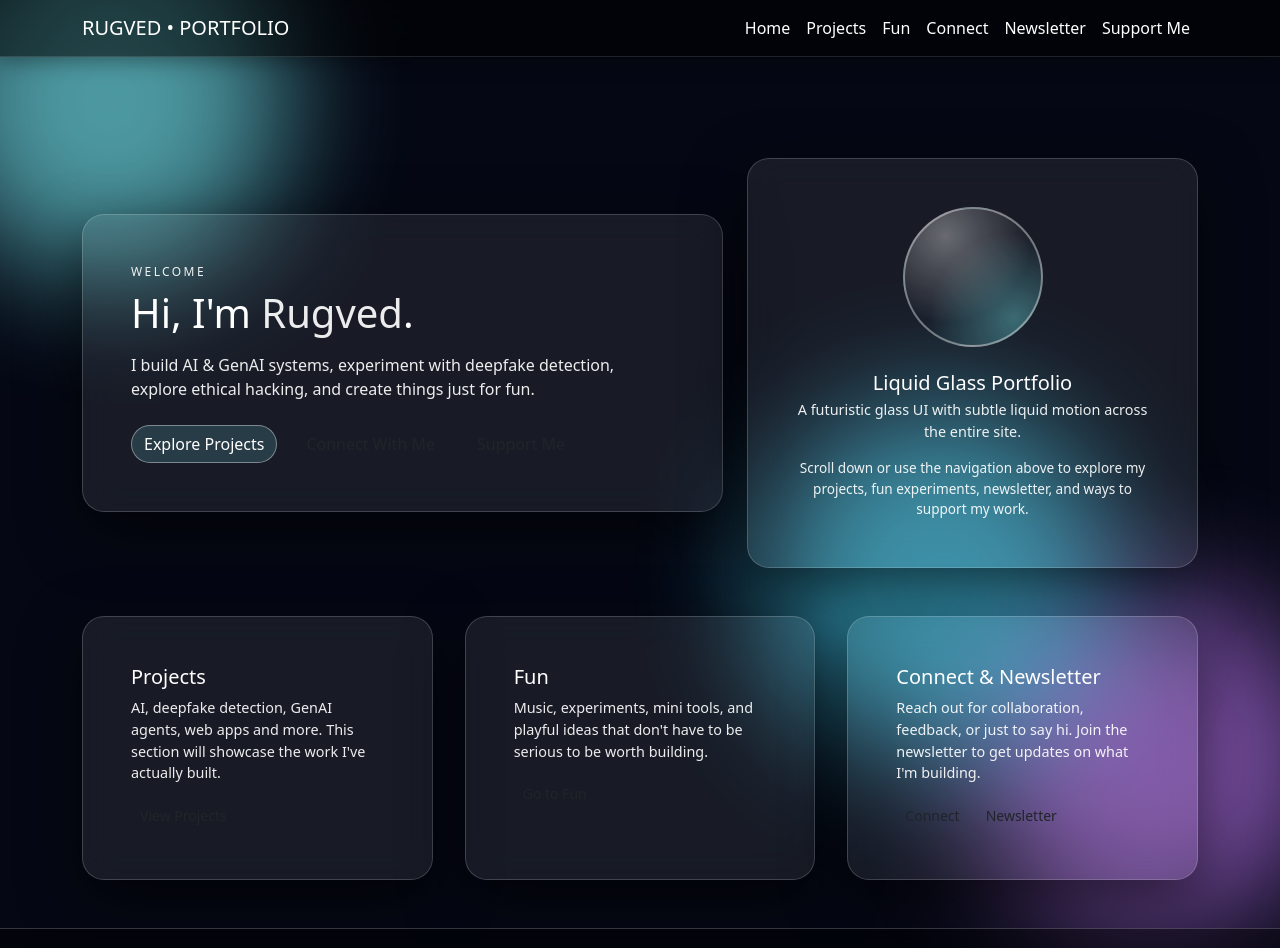
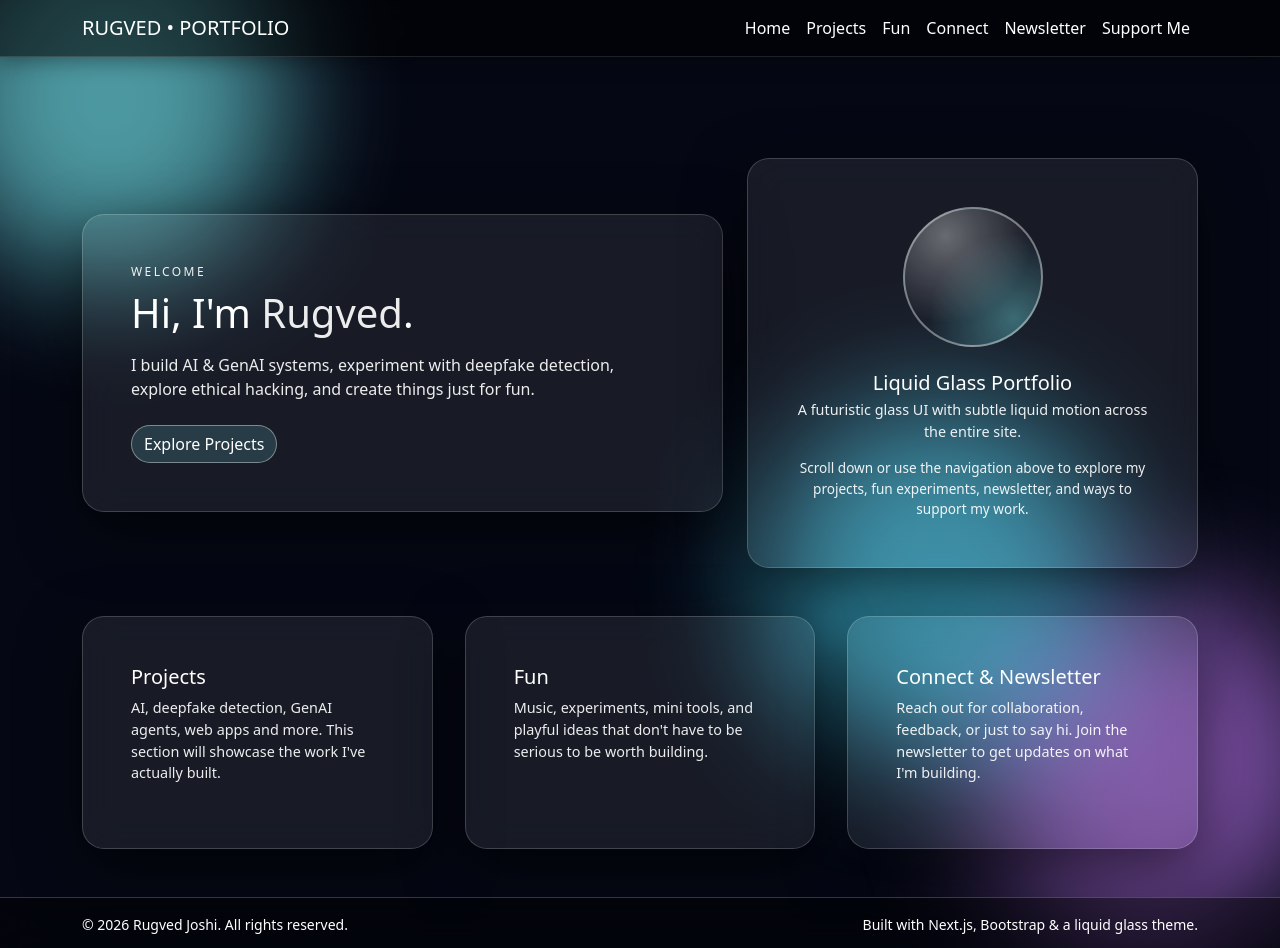
Before and after one commit to joshirugved11/portfolio, a Next.js app: page / in a window 1280 px wide. Shown: the top 948 px of the page. Built offline with nearby package versions, Linux system fonts and the light colour scheme.

Commit message:
feat: :sparkles: Main pages of the website

```diff
--- a/app/layout.js
+++ b/app/layout.js
@@ -1,4 +1,5 @@
 // app/layout.js
+import Script from "next/script";
 import 'bootstrap/dist/css/bootstrap.min.css';
 import './globals.css';
 
--- a/app/page.js
+++ b/app/page.js
@@ -24,12 +24,6 @@ export default function HomePage() {
               <div className="d-flex flex-wrap gap-3">
                 <Link href="/projects" className="btn btn-glass">
                   Explore Projects
-                </Link>
-                <Link href="/connect" className="btn btn-outline-glass">
-                  Connect With Me
-                </Link>
-                <Link href="/support" className="btn btn-outline-glass">
-                  Support Me
                 </Link>
               </div>
             </GlassCard>
@@ -70,9 +64,6 @@ export default function HomePage() {
               AI, deepfake detection, GenAI agents, web apps and more. This section will showcase
               the work I&apos;ve actually built.
             </p>
-            <Link href="/projects" className="btn btn-outline-glass btn-sm">
-              View Projects
-            </Link>
           </GlassCard>
 
           <GlassCard>
@@ -81,9 +72,6 @@ export default function HomePage() {
               Music, experiments, mini tools, and playful ideas that don&apos;t have to be
               serious to be worth building.
             </p>
-            <Link href="/fun" className="btn btn-outline-glass btn-sm">
-              Go to Fun
-            </Link>
           </GlassCard>
 
           <GlassCard>
@@ -93,12 +81,6 @@ export default function HomePage() {
               updates on what I&apos;m building.
             </p>
             <div className="d-flex flex-wrap gap-2">
-              <Link href="/connect" className="btn btn-outline-glass btn-sm">
-                Connect
-              </Link>
-              <Link href="/newsletter" className="btn btn-outline-glass btn-sm">
-                Newsletter
-              </Link>
             </div>
           </GlassCard>
         </div>
```
